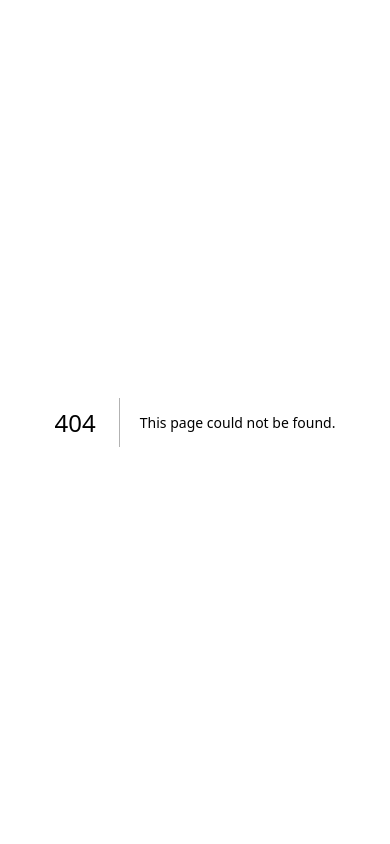
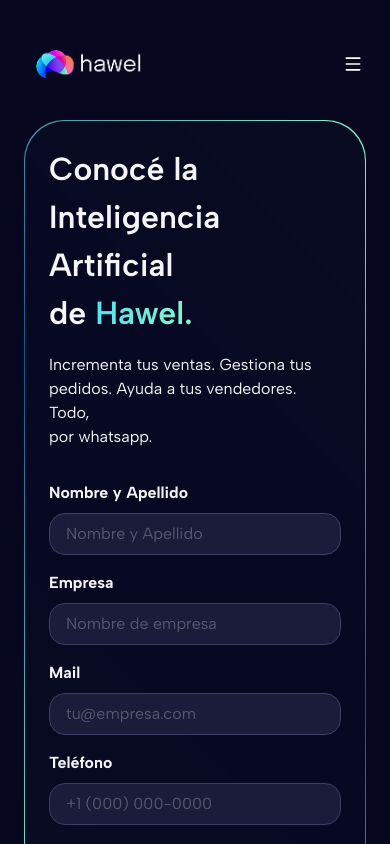
Before and after one commit to Slisandro/hawel, a Next.js app: page /contacto in a window 390 px wide. Before the commit this address had no page. Built offline with nearby package versions, Linux system fonts and the light colour scheme.

Commit message:
Ajustes responsive páginas sobre hawel y contacto mobile

```diff
--- /dev/null
+++ b/app/contacto/page.tsx
@@ -0,0 +1,91 @@
+"use client";
+import AnimationBrandsSliderWeb from "@/components/animation-brands.web.components";
+import NavbarWeb from "@/components/navbar.web.components";
+
+export default function About() {
+    return (
+        <main className="min-h-screen flex md:py-6 flex-col gap-[40px] h-[100vh] pb-[40px] pt-[80px] relative bg-[#07071F] overflow-x-hidden">
+            <NavbarWeb />
+
+            <div className="w-full mt-[40px] mb-[20px] px-[24px]">
+                <div
+                    className="w-full rounded-[40px] h-full p-[1px]"
+                    style={{
+                        background: "linear-gradient(45deg, #8AF3CA 0%, #16548E 50%, #8AF3CA 100%)",
+                    }}
+                >
+                    <div
+                        className="w-full h-full rounded-[40px] p-[24px] flex flex-col items-start text-start justify-start gap-[16px]"
+                        style={{
+                            background: "#07071fF9"
+                        }}
+                    >
+                        <h3 className="text-[32px] md:text-[48px] font-semibold text-[#F5F5F7]" style={{ letterSpacing: "-2%" }}>
+                            Conocé la
+                            <br />
+                            Inteligencia Artificial
+                            <br />
+                            de {" "}
+                            <span
+                                style={{
+                                    background: "linear-gradient(90deg, #55E3ED 0%, #8AF3CA 100%)",
+                                    WebkitBackgroundClip: "text",
+                                    WebkitTextFillColor: "transparent",
+                                    backgroundClip: "text",
+                                    color: "transparent",
+                                }}
+                            >
+                                Hawel.
+                            </span>
+                        </h3>
+
+                        <p className="text-[16px] md:text-[20px] font-regular text-[#F5F5F7]" style={{ letterSpacing: "-1%" }}>
+                            Incrementa tus ventas. Gestiona tus pedidos. Ayuda a tus vendedores. Todo, <br /> por whatsapp.
+                        </p>
+
+                        <form className="mt-[16px] w-full flex flex-col md:flex-row items-center justify-start gap-[16px]">
+                            {
+                                [
+                                    {
+                                        label: "Nombre y Apellido",
+                                        placeholder: "Nombre y Apellido",
+                                    },
+                                    {
+                                        label: "Empresa",
+                                        placeholder: "Nombre de empresa",
+                                    },
+                                    {
+                                        label: "Mail",
+                                        placeholder: "tu@empresa.com",
+                                    },
+                                    {
+                                        label: "Teléfono",
+                                        placeholder: "+1 (000) 000-0000",
+                                    }
+                                ].map((input, index) => (
+                                    <div key={index} className="flex flex-col items-start justify-start gap-[8px] w-full">
+                                        <label className="text-[16px] text-[#F5F5F7] font-bold">
+                                            {input.label}
+                                        </label>
+                                        <input
+                                            className="py-2 w-full bg-red-50 p-[16px] border border-[#3E3E66] text-[#92949F] text-[16px] rounded-[16px] !bg-[#1B1B3A]"
+                                            placeholder={input.placeholder}
+                                        />
+                                    </div>
+                                ))
+
+                            }
+                            <button className="px-[32px] py-[16px] mt-[16px] bg-[#F5F5F7] text-[#07071F] rounded-full font-bold text-[20px] mr-auto">
+                                Enviar
+                            </button>
+                        </form>
+                    </div>
+                </div>
+            </div>
+
+            <div className="w-full h-[auto]">
+                <AnimationBrandsSliderWeb />
+            </div>
+        </main>
+    )
+}
--- a/app/page.tsx
+++ b/app/page.tsx
@@ -50,7 +50,7 @@
           </h2>
         </div>
 
-        <div className="grid grid-cols-2 md:grid-cols-4 gap-2 w-full md:px-24">
+        <div className="grid grid-cols-2 md:grid-cols-4 gap-[24px] md:gap-2 w-full md:px-24">
           <div className="col-span-2 md:col-span-1 flex flex-col items-center justify-center w-full h-full">
             <img
               src="/web/bloque 1.png"
--- a/app/sobre-hawel/page.tsx
+++ b/app/sobre-hawel/page.tsx
@@ -25,7 +25,7 @@
                 <div className="relative z-10 flex items-start px-[24px] md:px-20 text-white h-full">
                     {/* Columna izquierda - Texto */}
                     <div className="w-full h-[80%] flex flex-col items-start justify-center gap-8">
-                        <p className="text-[64px] md:text-[120px] flex flex-col items-center md:items-start justify-start font-semibold text-center md:text-start leading-[1.2]">
+                        <p style={{ letterSpacing: "-3%" }} className="leading-[60px] text-[64px] md:text-[120px] flex flex-col items-center md:items-start justify-start font-semibold text-center md:text-start leading-[1.2]">
                             Humanos
                             <span
                                 style={{
@@ -48,8 +48,8 @@
                 </div>
             </section>
 
-            <section className="grid grid-cols-1 md:grid-cols-2 gap-10 px-[24px] md:px-28 pb-16 mt-[40px] md:mt-[100px]">
-                <div className="flex flex-col items-start justify-center gap-6">
+            <section className="grid grid-cols-1 md:grid-cols-2 gap-[40px] md:gap-10 px-[24px] md:px-28 pb-[24px] md:pb-16 mt-[40px] md:mt-[100px]">
+                <div className="flex flex-col items-start justify-center gap-[16px] md:gap-6">
                     <h2 className="text-[32px] md:text-[48px] font-semibold text-[#F5F5F7]">
                         En la misión de evolucionar el trabajo humano, con la inteligencia artificial.
                     </h2>
@@ -74,7 +74,7 @@
                         </span>
                     </div>
 
-                    <Button className="p-[32px] bg-white text-[#07071F] rounded-full font-bold text-[20px] mx-auto md:mx-0">
+                    <Button className="p-[32px] mt-[16px] bg-white text-[#07071F] rounded-full font-bold text-[20px] mx-auto md:mx-0">
                         Comenzar
                     </Button>
                 </div>
```
